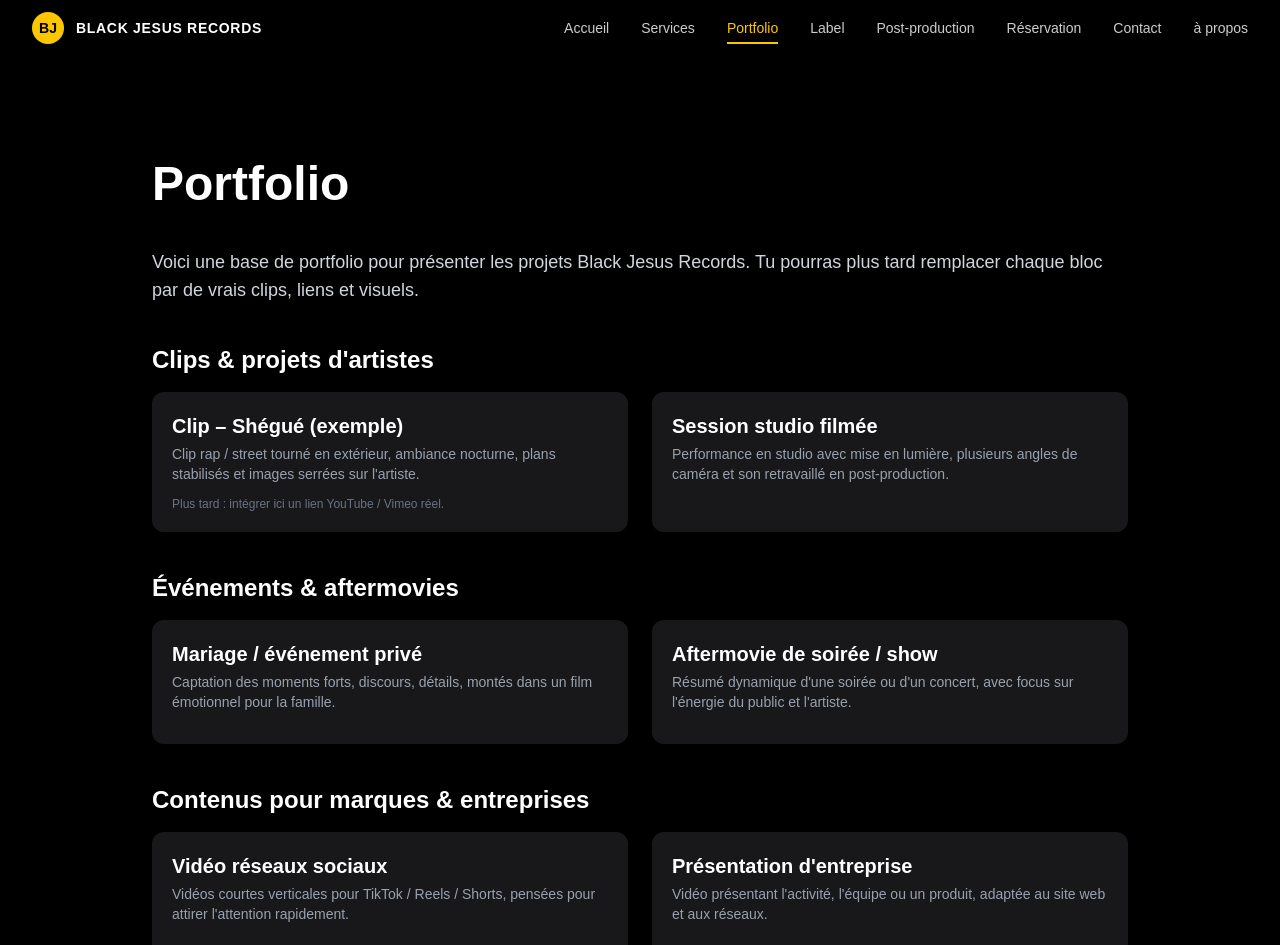
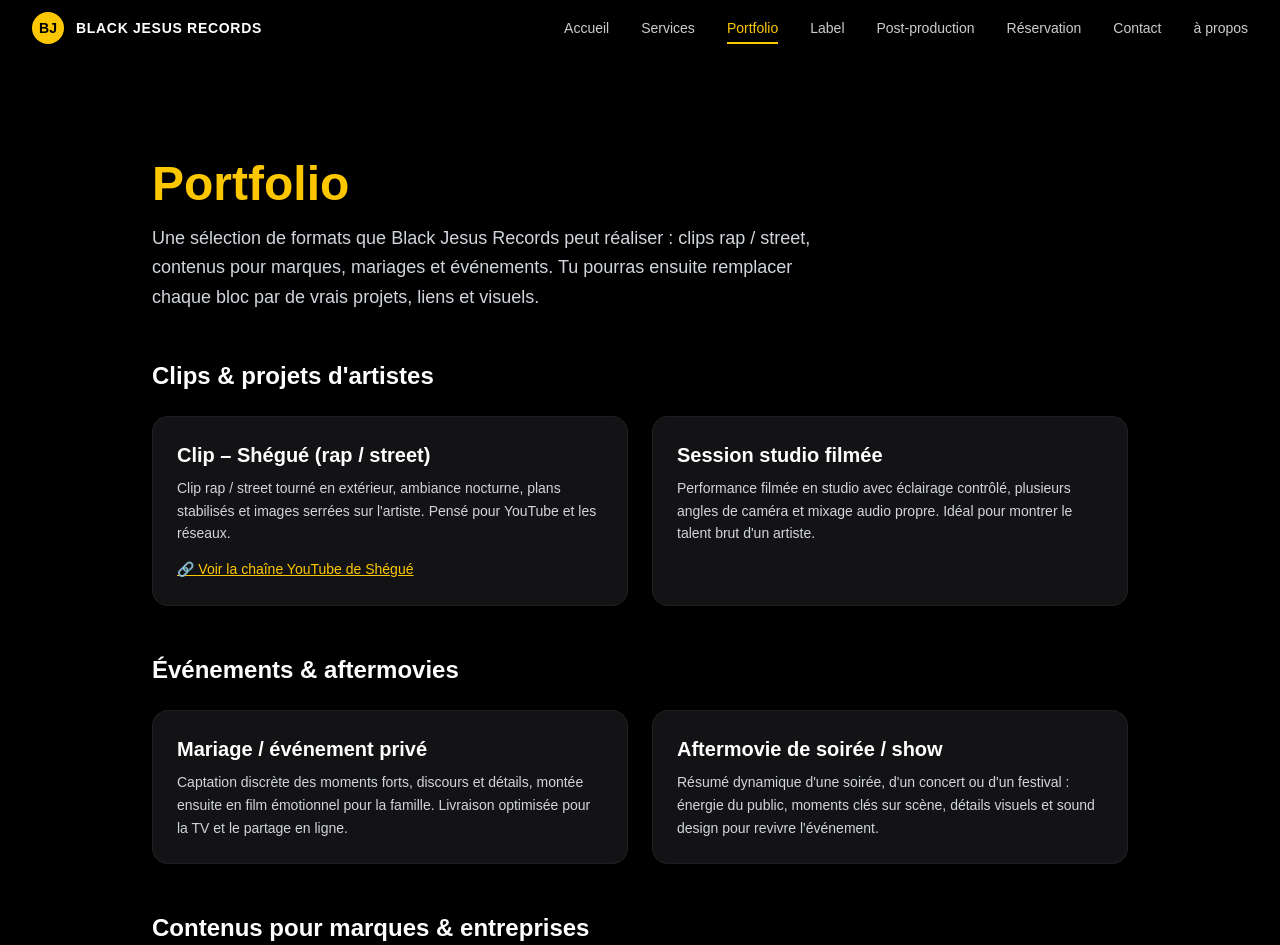
Before and after one commit to blackjesusrecordsinc/blackjesusrecords, a Next.js app: page /portfolio in a window 1280 px wide. Shown: the top 945 px of the page. Built offline with nearby package versions, Linux system fonts and the light colour scheme.

Commit message:
Update portfolio + system config

```diff
--- a/app/portfolio/page.tsx
+++ b/app/portfolio/page.tsx
@@ -1,79 +1,112 @@
 export default function PortfolioPage() {
   return (
-    <main className="min-h-screen text-white px-6 py-20 max-w-5xl mx-auto space-y-10">
-      <h1 className="text-5xl font-bold text-primary">Portfolio</h1>
-
-      <p className="text-lg text-gray-300">
-        Voici une base de portfolio pour présenter les projets Black Jesus Records.
-        Tu pourras plus tard remplacer chaque bloc par de vrais clips, liens et visuels.
-      </p>
+    <main className="min-h-screen text-white px-6 py-20 max-w-5xl mx-auto space-y-12">
+      {/* Titre + intro */}
+      <section className="space-y-4">
+        <h1 className="text-5xl font-extrabold text-yellow-400">Portfolio</h1>
+        <p className="text-lg text-gray-300 leading-relaxed max-w-2xl">
+          Une sélection de formats que Black Jesus Records peut réaliser : clips rap / street,
+          contenus pour marques, mariages et événements. Tu pourras ensuite remplacer chaque bloc
+          par de vrais projets, liens et visuels.
+        </p>
+      </section>
 
       {/* Clips d'artistes */}
-      <section className="space-y-4">
-        <h2 className="text-2xl font-semibold">Clips & projets d&apos;artistes</h2>
+      <section className="space-y-6">
+        <h2 className="text-2xl font-semibold text-white">
+          Clips &amp; projets d&apos;artistes
+        </h2>
+
         <div className="grid gap-6 md:grid-cols-2">
-          <div className="bg-zinc-900 p-5 rounded-xl">
-            <h3 className="text-xl font-semibold mb-1">Clip – Shégué (exemple)</h3>
-            <p className="text-gray-400 text-sm mb-3">
+          {/* Clip Shégué */}
+          <div className="bg-zinc-900/80 p-6 rounded-2xl border border-white/5 backdrop-blur">
+            <h3 className="text-xl font-semibold mb-2">Clip – Shégué (rap / street)</h3>
+            <p className="text-gray-300 text-sm leading-relaxed mb-3">
               Clip rap / street tourné en extérieur, ambiance nocturne, plans stabilisés
-              et images serrées sur l&apos;artiste.
+              et images serrées sur l&apos;artiste. Pensé pour YouTube et les réseaux.
             </p>
-            <p className="text-xs text-gray-500">
-              Plus tard : intégrer ici un lien YouTube / Vimeo réel.
-            </p>
+
+            <a
+              href="https://youtube.com/@shegue242?si=xPnxWCIG98q8bohh"
+              target="_blank"
+              rel="noopener noreferrer"
+              className="text-yellow-400 underline text-sm font-medium inline-flex items-center gap-1"
+            >
+              🔗 Voir la chaîne YouTube de Shégué
+            </a>
           </div>
 
-          <div className="bg-zinc-900 p-5 rounded-xl">
-            <h3 className="text-xl font-semibold mb-1">Session studio filmée</h3>
-            <p className="text-gray-400 text-sm mb-3">
-              Performance en studio avec mise en lumière, plusieurs angles de caméra
-              et son retravaillé en post-production.
+          {/* Session studio filmée */}
+          <div className="bg-zinc-900/80 p-6 rounded-2xl border border-white/5 backdrop-blur">
+            <h3 className="text-xl font-semibold mb-2">Session studio filmée</h3>
+            <p className="text-gray-300 text-sm leading-relaxed">
+              Performance filmée en studio avec éclairage contrôlé, plusieurs angles de
+              caméra et mixage audio propre. Idéal pour montrer le talent brut d&apos;un artiste.
             </p>
           </div>
         </div>
       </section>
 
-      {/* Événements */}
-      <section className="space-y-4">
-        <h2 className="text-2xl font-semibold">Événements & aftermovies</h2>
+      {/* Événements & aftermovies */}
+      <section className="space-y-6">
+        <h2 className="text-2xl font-semibold text-white">
+          Événements &amp; aftermovies
+        </h2>
+
         <div className="grid gap-6 md:grid-cols-2">
-          <div className="bg-zinc-900 p-5 rounded-xl">
-            <h3 className="text-xl font-semibold mb-1">Mariage / événement privé</h3>
-            <p className="text-gray-400 text-sm mb-3">
-              Captation des moments forts, discours, détails, montés dans un film
-              émotionnel pour la famille.
+          {/* Mariage / événement privé */}
+          <div className="bg-zinc-900/80 p-6 rounded-2xl border border-white/5 backdrop-blur">
+            <h3 className="text-xl font-semibold mb-2">Mariage / événement privé</h3>
+            <p className="text-gray-300 text-sm leading-relaxed">
+              Captation discrète des moments forts, discours et détails, montée ensuite en
+              film émotionnel pour la famille. Livraison optimisée pour la TV et le partage en ligne.
             </p>
           </div>
 
-          <div className="bg-zinc-900 p-5 rounded-xl">
-            <h3 className="text-xl font-semibold mb-1">Aftermovie de soirée / show</h3>
-            <p className="text-gray-400 text-sm mb-3">
-              Résumé dynamique d&apos;une soirée ou d&apos;un concert, avec focus sur
-              l&apos;énergie du public et l&apos;artiste.
+          {/* Aftermovie */}
+          <div className="bg-zinc-900/80 p-6 rounded-2xl border border-white/5 backdrop-blur">
+            <h3 className="text-xl font-semibold mb-2">Aftermovie de soirée / show</h3>
+            <p className="text-gray-300 text-sm leading-relaxed">
+              Résumé dynamique d&apos;une soirée, d&apos;un concert ou d&apos;un festival :
+              énergie du public, moments clés sur scène, détails visuels et sound design
+              pour revivre l&apos;événement.
             </p>
           </div>
         </div>
       </section>
 
       {/* Marques & entreprises */}
-      <section className="space-y-4">
-        <h2 className="text-2xl font-semibold">Contenus pour marques & entreprises</h2>
+      <section className="space-y-6">
+        <h2 className="text-2xl font-semibold text-white">
+          Contenus pour marques &amp; entreprises
+        </h2>
+
         <div className="grid gap-6 md:grid-cols-2">
-          <div className="bg-zinc-900 p-5 rounded-xl">
-            <h3 className="text-xl font-semibold mb-1">Vidéo réseaux sociaux</h3>
-            <p className="text-gray-400 text-sm mb-3">
-              Vidéos courtes verticales pour TikTok / Reels / Shorts, pensées pour
-              attirer l&apos;attention rapidement.
+          {/* Vidéo réseaux sociaux */}
+          <div className="bg-zinc-900/80 p-6 rounded-2xl border border-white/5 backdrop-blur">
+            <h3 className="text-xl font-semibold mb-2">Vidéo réseaux sociaux</h3>
+            <p className="text-gray-300 text-sm leading-relaxed">
+              Formats courts verticaux (TikTok, Reels, Shorts) pensés pour attirer
+              l&apos;attention en quelques secondes : hooks forts, textes à l&apos;écran,
+              montage rapide et transitions propres.
             </p>
           </div>
 
-          <div className="bg-zinc-900 p-5 rounded-xl">
-            <h3 className="text-xl font-semibold mb-1">Présentation d&apos;entreprise</h3>
-            <p className="text-gray-400 text-sm mb-3">
-              Vidéo présentant l&apos;activité, l&apos;équipe ou un produit, adaptée
-              au site web et aux réseaux.
+          {/* Présentation d’entreprise */}
+          <div className="bg-zinc-900/80 p-6 rounded-2xl border border-white/5 backdrop-blur">
+            <h3 className="text-xl font-semibold mb-2">Présentation d&apos;entreprise</h3>
+            <p className="text-gray-300 text-sm leading-relaxed">
+              Vidéo qui présente l&apos;activité, l&apos;histoire et l&apos;équipe d&apos;une
+              entreprise. Utilisable sur le site web, LinkedIn et en pitch commercial.
             </p>
           </div>
+        </div>
+      </section>
+
+      {/* CTA bas de page */}
+      <section className="pt-4">
+        <div className="bg-gradient-to-r from-yellow-500 to-orange-500 text-black rounded-full inline-flex items-center px-8 py-3 text-sm font-semibold hover:brightness-110 transition">
+          <a href="/booking">Réserver un tournage ou une post-production</a>
         </div>
       </section>
     </main>
```
